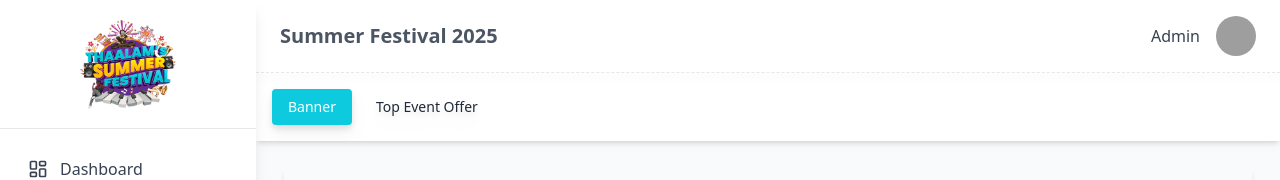
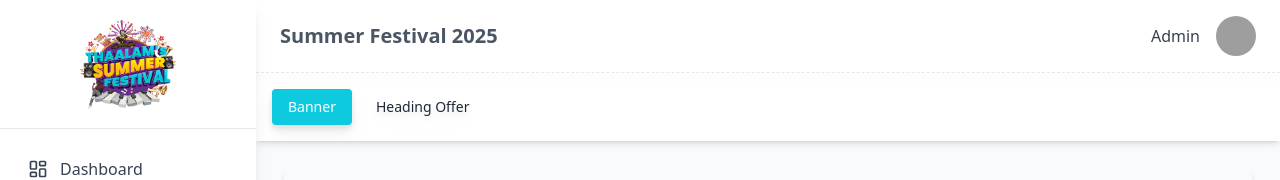
Before and after one commit to karthickkumarthaalam/summer-festival-frontend, a React (Create React App) app: page /summerfest/banner in a window 1280 px wide. Shown: the top 180 px of the page. Built offline with nearby package versions, Linux system fonts and the light colour scheme; no server answers; sample sign-in values are in the browser's storage; grey boxes are pictures that could not be loaded.

Commit message:
role field added to the artist

```diff
--- a/src/components/AddArtist.jsx
+++ b/src/components/AddArtist.jsx
@@ -30,6 +30,7 @@ const AddArtistModal = ({ isOpen, onClose, editArtistData, onSuccess }) => {
   const resetForm = () => {
     setForm({
       artist_name: "",
+      role: "",
       description: "",
       image: null,
       language: [],
@@ -46,6 +47,7 @@ const AddArtistModal = ({ isOpen, onClose, editArtistData, onSuccess }) => {
   const populateForm = (data) => {
     setForm({
       artist_name: data.artist_name || "",
+      role: data.role || "",
       description: data.description || "",
       image: null,
       language: data.language || [],
@@ -86,6 +88,7 @@ const AddArtistModal = ({ isOpen, onClose, editArtistData, onSuccess }) => {
   const validateForm = () => {
     const newErrors = {};
     if (!form.artist_name) newErrors.artist_name = "Artist name is required.";
+    if (!form.role) newErrors.role = "Role is required.";
     if (!form.description) newErrors.description = "Description is required.";
     if (!editArtistData && !form.image) newErrors.image = "Image is required.";
     setErrors(newErrors);
@@ -98,6 +101,7 @@ const AddArtistModal = ({ isOpen, onClose, editArtistData, onSuccess }) => {
     try {
       const formData = new FormData();
       formData.append("artist_name", form.artist_name);
+      formData.append("role", form.role);
       formData.append("description", form.description);
       if (form.image) formData.append("image", form.image);
       formData.append("language", JSON.stringify(form.language));
@@ -143,6 +147,7 @@ const AddArtistModal = ({ isOpen, onClose, editArtistData, onSuccess }) => {
 
         <div className="space-y-4">
           {/* Artist Name */}
+          <div className="grid grid-cols-1 sm:grid-cols-2 gap-4">
             <div className="flex flex-col">
               <label className="font-medium mb-1 text-sm">Artist Name</label>
               <input
@@ -156,6 +161,22 @@ const AddArtistModal = ({ isOpen, onClose, editArtistData, onSuccess }) => {
               {errors.artist_name && (
                 <p className="text-sm text-red-500">{errors.artist_name}</p>
               )}
+            </div>
+
+            <div className="flex flex-col">
+              <label className="font-medium mb-1 text-sm">Role</label>
+              <input
+                type="text"
+                name="role"
+                value={form.role || ""}
+                onChange={handleChange}
+                className="w-full border rounded px-3 py-2 text-sm focus:ring-2 focus:ring-primary-500 focus:outline-none"
+                placeholder="Role (e.g., Singer, Actor)"
+              />
+              {errors.role && (
+                <p className="text-sm text-red-500">{errors.role}</p>
+              )}
+            </div>
           </div>
 
           {/* Description */}
--- a/src/components/TopEventOffer.jsx
+++ b/src/components/TopEventOffer.jsx
@@ -94,15 +94,15 @@ const TopEventOffer = () => {
     <div className="flex flex-1 flex-col overflow-hidden">
       <div className="flex flex-col flex-1 overflow-hidden">
         <BreadCrumb
-          title="Top Event Offer Management"
-          paths={["Offer", "Top Event Offers"]}
+          title="Heading Offer Management"
+          paths={["Offer", "Heading Offers"]}
         />
       </div>
 
       <div className="mt-4 rounded-sm shadow-md md:px-6 md:py-6 md:mx-4 bg-white flex-1 overflow-y-auto">
         <div className="flex flex-row justify-between items-center gap-3 border-b border-dashed border-gray-300 pb-3">
           <p className="text-sm sm:text-lg font-semibold text-gray-800">
-            Top Event Offers
+            Heading Offers
           </p>
           <button
             onClick={handleAddOffer}
--- a/src/components/ViewArtistModal.jsx
+++ b/src/components/ViewArtistModal.jsx
@@ -23,6 +23,9 @@ const ViewArtistModal = ({ isOpen, onClose, artistData }) => {
             <div>
               <span className="font-semibold">Name:</span>{" "}
               {artistData.artist_name}
+            </div>
+            <div>
+              <span className="font-semibold">Role:</span> {artistData.role}
             </div>
             <div>
               <span className="font-semibold">Description:</span>
--- a/src/pages/Artist.jsx
+++ b/src/pages/Artist.jsx
@@ -165,6 +165,7 @@ const Artist = () => {
                   <tr className="bg-primary-100 text-left text-sm text-gray-700">
                     <th className="px-4 py-2 border ">SI</th>
                     <th className="px-4 py-2 border">Artist Name</th>
+                    <th className="px-4 py-2 border">Role</th>
                     <th className="px-4 py-2 border">Image</th>
                     <th className="px-4 py-2 border">Status</th>
                     <th className="px-4 py-2 border">Actions</th>
@@ -188,6 +189,9 @@ const Artist = () => {
                         </td>
                         <td className="py-2 px-4 border">
                           {artist.artist_name}
+                        </td>
+                        <td className="py-2 px-4 border">
+                          {artist.role ? artist.role : "N/A"}
                         </td>
                         <td className="py-2 px-4 border">
                           <img
--- a/src/pages/BannerPage.jsx
+++ b/src/pages/BannerPage.jsx
@@ -7,7 +7,7 @@ const BannerPage = () => {
 
   const tabs = [
     { id: "banner", label: "Banner" },
-    { id: "top_event", label: "Top Event Offer" },
+    { id: "top_event", label: "Heading Offer" },
   ];
 
   return (
```
Lines whose indentation alone changed are shown as unchanged.
